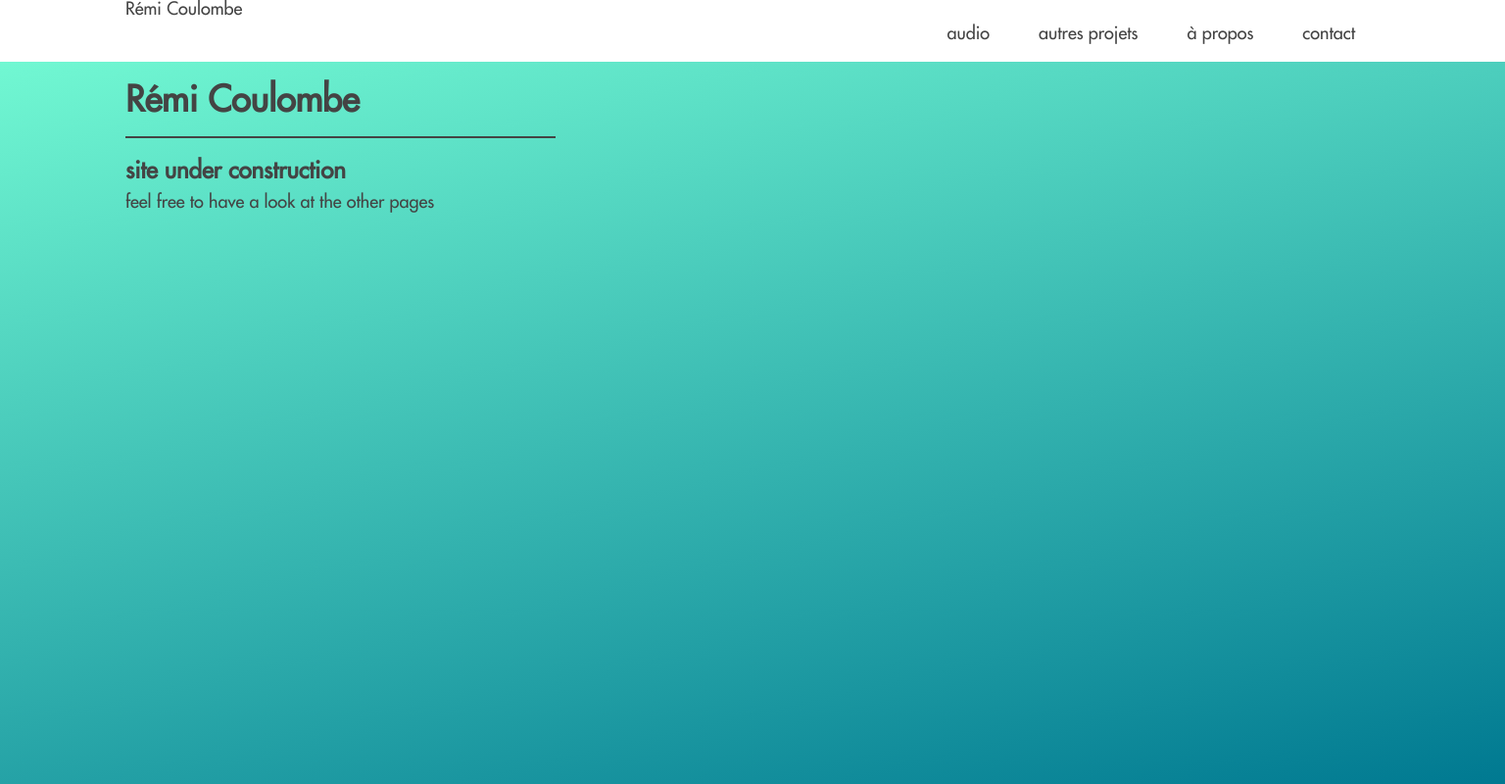
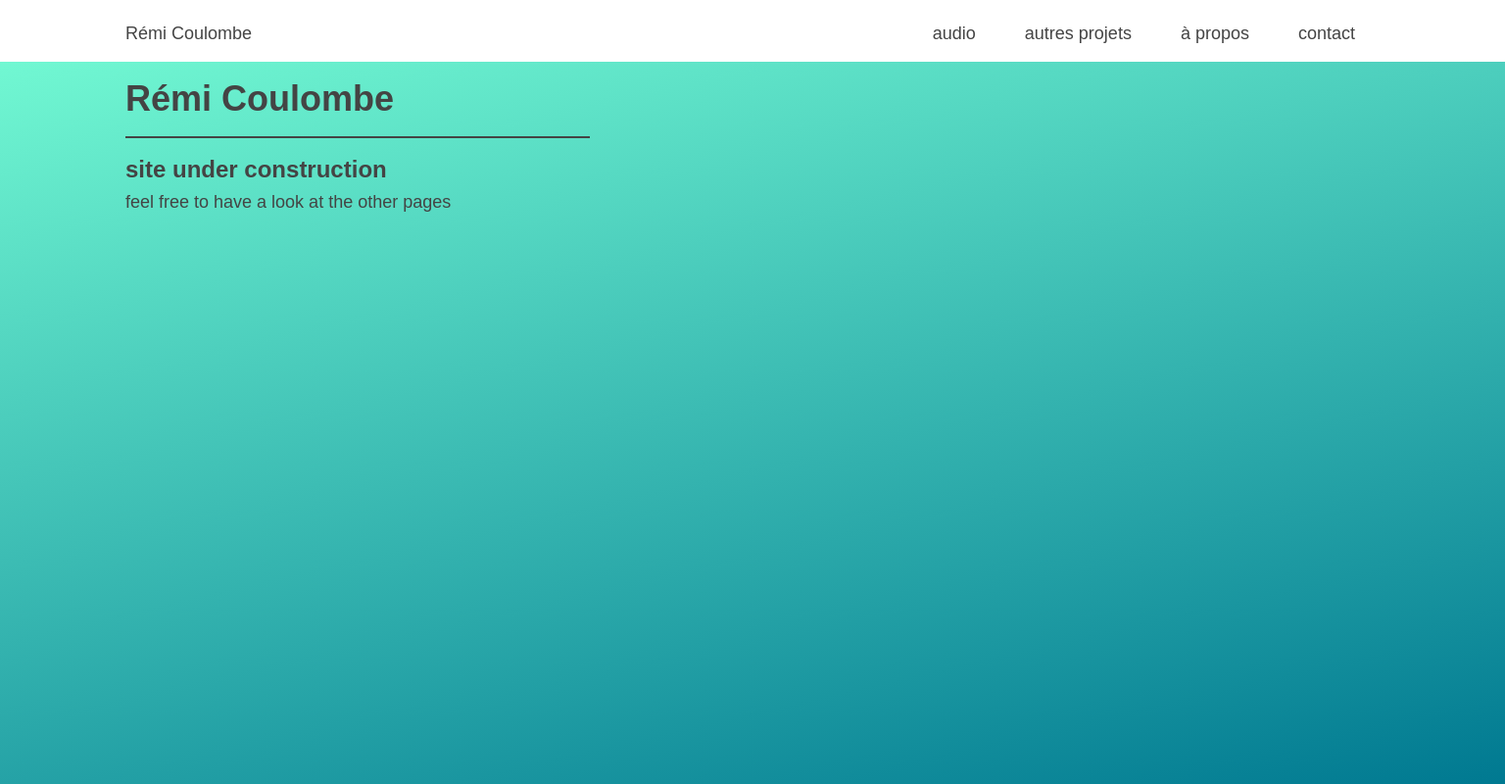
Before and after one commit to CoulombeRemi/portfolio, a PHP site: page / in a window 1536 px wide. Shown: the whole page at 98% size. Run offline with PHP 8.4, Linux system fonts and the light colour scheme; some libraries are stand-ins or nearby versions; some web fonts are replaced.

Commit message:
css titre logo

```diff
--- a/assets/style/style.css
+++ b/assets/style/style.css
@@ -20,6 +20,11 @@
 @font-face {
 	font-family: "FuturaLT";
 	src: url("../font/Futura LT/FuturaLT.ttf");
+	font-family: "fontoteka";
+	src: url("../font/fontoteka/DIN Pro Condensed Regular.otf");
+
+	/* font-family: "fontotekaBlack";
+	src: url("../font/fontoteka/DIN Pro Condensed Black.otf"); */
 }
 
 fieldset,
@@ -87,7 +92,7 @@ html {
 body {
 	/* font-family: 'Lato', sans-serif; */
 
-	font-family: 'FuturaLT', Arial, sans-serif;
+	font-family: 'fontoteka', Arial, sans-serif;
 	font-weight:normal;
 	font-style:normal;
 
@@ -152,6 +157,7 @@ img {
 \*------------------------------------*/
 
 h1, h2, h3, h4, h5, h6, .h1, .h2, .h3, .h4, .h5, .h6 {
+/* font-family: "fontotekaBlack"; */
 	font-weight: bold;
   margin-bottom: 0.5em;
 }
@@ -326,6 +332,10 @@ header .logo{
 	z-index: 11;
 	position: relative;
 	color: #444;
+}
+header a{
+	padding-top: 25px;
+    padding-left: 20px;
 }
 
 
@@ -603,6 +613,7 @@ footer ul{
 		transform: scaleX(1);
 	}
 
+
 	/*--Main--*/
 	main .container h1{
 		text-align: start;
@@ -661,8 +672,10 @@ footer ul{
 @media only screen and (min-width:1140px) {
 
 }
-@media only screen and (min-width:1280px) {
-
+@media only screen and (min-width:1340px) {
+	header a{
+		padding-left: 0px;
+	}
 }
 @media only screen and (-webkit-min-device-pixel-ratio:1.5),
 	   only screen and (min-resolution:144dpi) {
```
